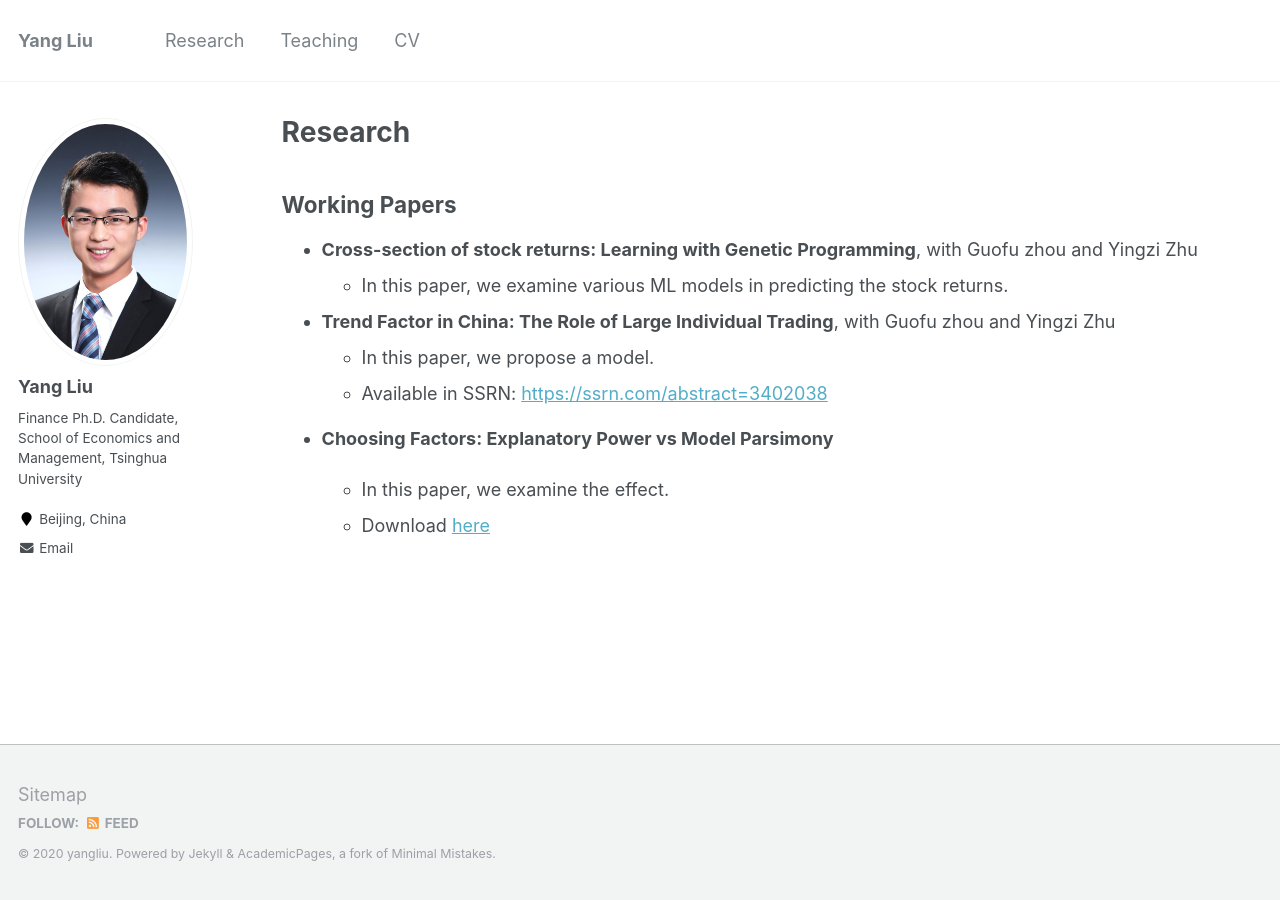
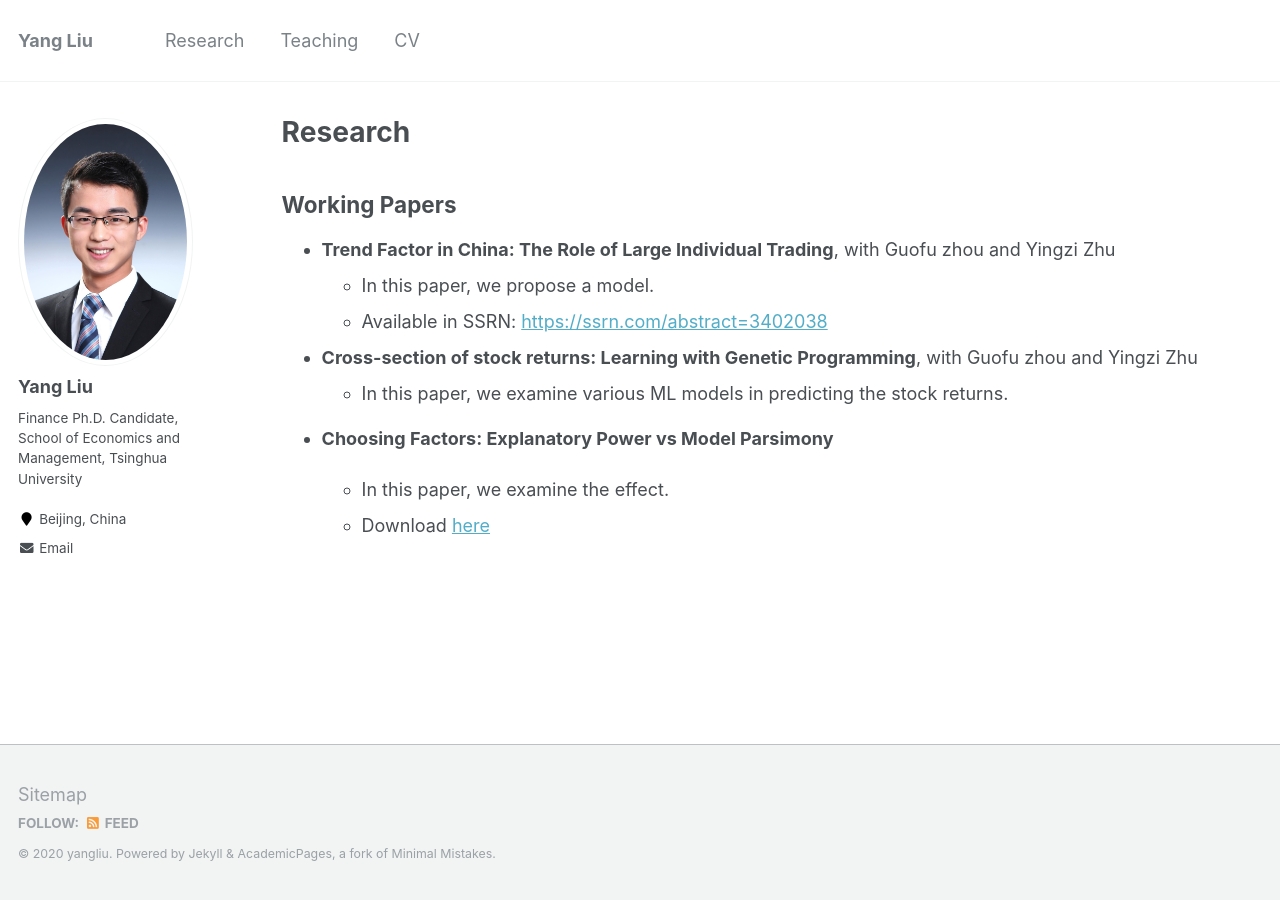
Before and after one commit to yangliu-finance/yangliu-finance.github.io, a Jekyll site: the page built from _pages/research.md, in a window 1280 px wide. Built offline with Jekyll 4.4.1, drawn with Linux system fonts in a browser that asks for light colours.

```diff
--- a/_pages/research.md
+++ b/_pages/research.md
@@ -9,12 +9,12 @@ author_profile: true
 Working Papers
 ----
 
-+ **Cross-section of stock returns: Learning with Genetic Programming**, with Guofu zhou and Yingzi Zhu
-  + In this paper, we examine various ML models in predicting the stock returns.
-
 + **Trend Factor in China: The Role of Large Individual Trading**, with Guofu zhou and Yingzi Zhu
   + In this paper, we propose a model.
   + Available in SSRN: [https://ssrn.com/abstract=3402038](https://ssrn.com/abstract=3402038)
+
++ **Cross-section of stock returns: Learning with Genetic Programming**, with Guofu zhou and Yingzi Zhu
+  + In this paper, we examine various ML models in predicting the stock returns.
 
 + **Choosing Factors: Explanatory Power vs Model Parsimony**
 
```
